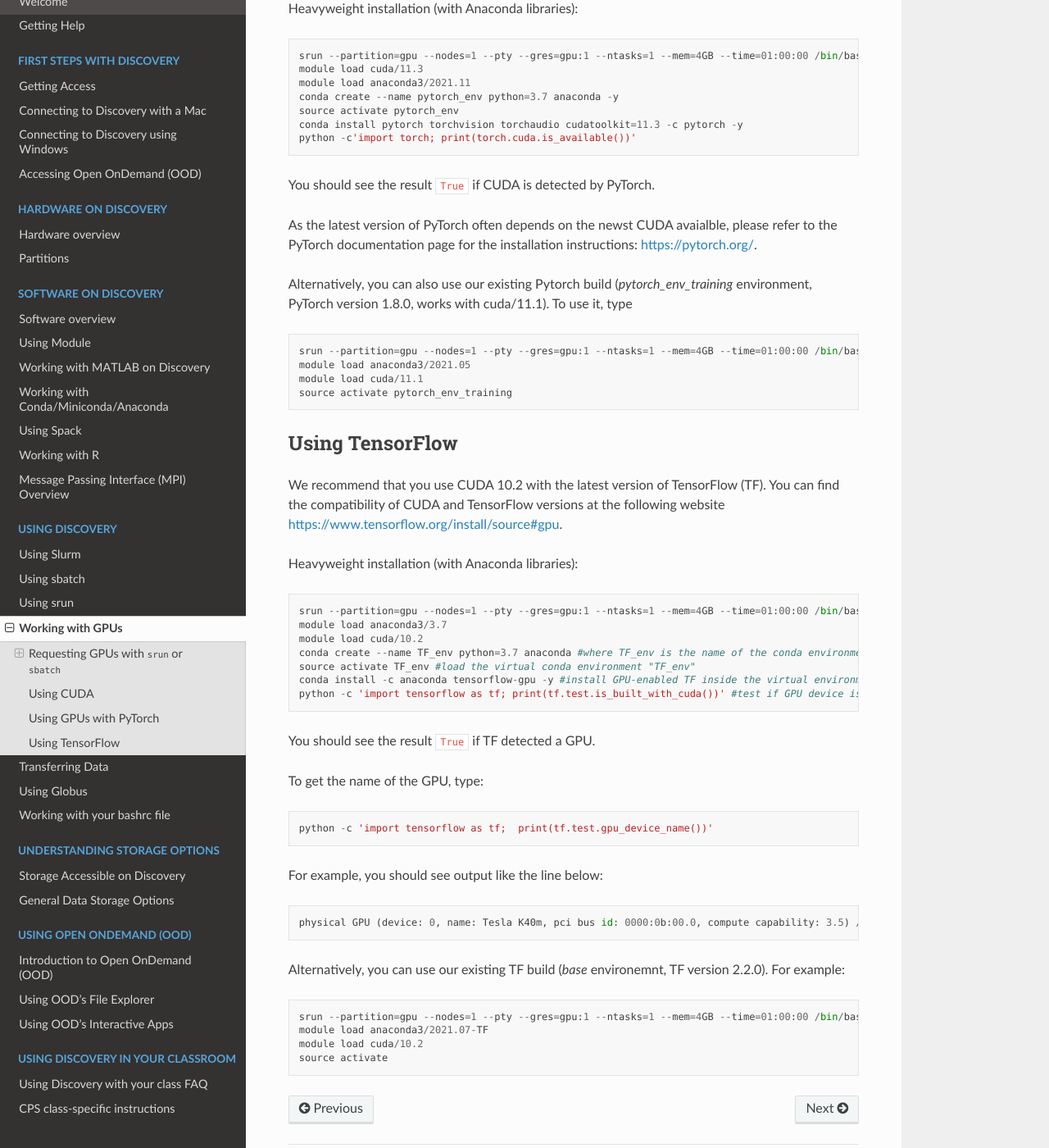
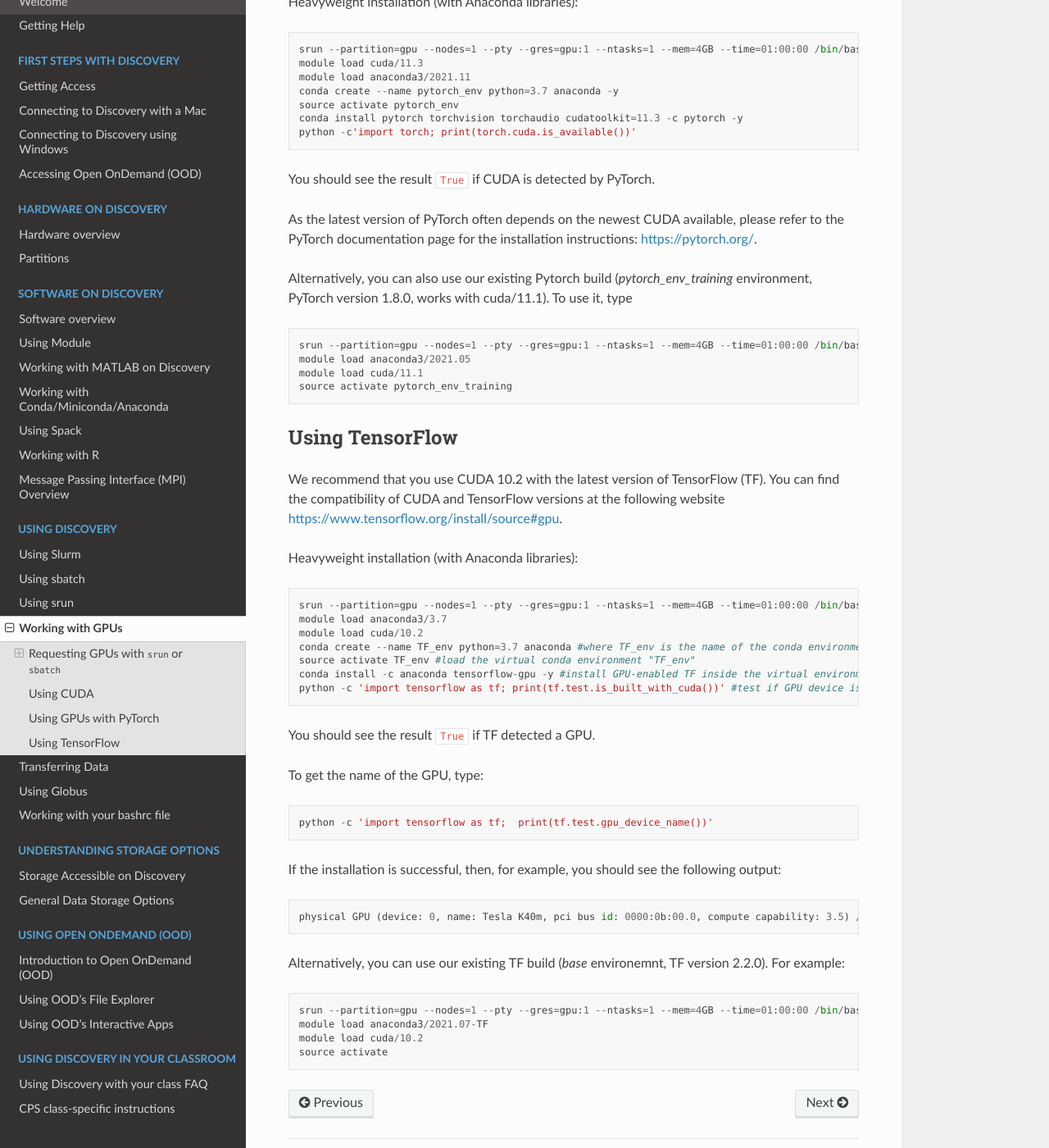
Before and after one commit to northeastern-rc/rc-public-documentation, a Sphinx documentation site: the page built from docs/source/using-discovery/workingwithgpu.rst, in a window 1280 px wide and 1400 px high, scrolled down 2809 px. Shown: the whole window at 82% size. Built offline with Sphinx 7.4.7 and the Read the Docs theme 2.0.0, drawn with Linux system fonts in a browser that asks for light colours; some of the changed text lies outside the part shown.

Commit message:
fixed typos and applied all existing changes

```diff
--- a/docs/source/using-discovery/workingwithgpu.rst
+++ b/docs/source/using-discovery/workingwithgpu.rst
@@ -83,11 +83,11 @@
 Use ``srun`` for interactive mode and ``sbatch`` for batch mode.
 
 The ``srun`` example below is requesting 1 node and 1 GPU with 4GB of memory in the ``gpu`` partition. You must use the ``--gres=`` option to request a gpu. Note that on the ``gpu`` partition, you cannot request more than 1 GPU (``--gres=gpu:1``)
-or your request will fail.
+or your request will fail::
 
-``srun --partition=gpu --nodes=1 --pty --gres=gpu:1 --ntasks=1 --mem=4GB --time=01:00:00 /bin/bash``
+  srun --partition=gpu --nodes=1 --pty --gres=gpu:1 --ntasks=1 --mem=4GB --time=01:00:00 /bin/bash
 
-The ``sbatch`` example below is the similar to ``srun`` example above, except for giving the job a name and directing the output to a file::
+The ``sbatch`` example below is similar to the ``srun`` example above, except for giving the job a name and directing the output to a file::
 
   #SBATCH --nodes=1
   #SBATCH --time=01:00:00
@@ -158,7 +158,7 @@
 
 You should see the result ``True`` if CUDA is detected by PyTorch.
 
-As the latest version of PyTorch often depends on the newst CUDA avaialble, please refer to the PyTorch documentation page for the installation instructions: https://pytorch.org/.
+As the latest version of PyTorch often depends on the newest CUDA available, please refer to the PyTorch documentation page for the installation instructions: https://pytorch.org/.
 
 Alternatively, you can also use our existing Pytorch build (`pytorch_env_training` environment, PyTorch version 1.8.0, works with cuda/11.1). To use it, type ::
 
@@ -188,7 +188,7 @@
 
    python -c 'import tensorflow as tf;  print(tf.test.gpu_device_name())'
 
-For example, you should see output like the line below::
+If the installation is successful, then, for example, you should see the following output::
 
    physical GPU (device: 0, name: Tesla K40m, pci bus id: 0000:0b:00.0, compute capability: 3.5) /device:GPU:0
 
```
